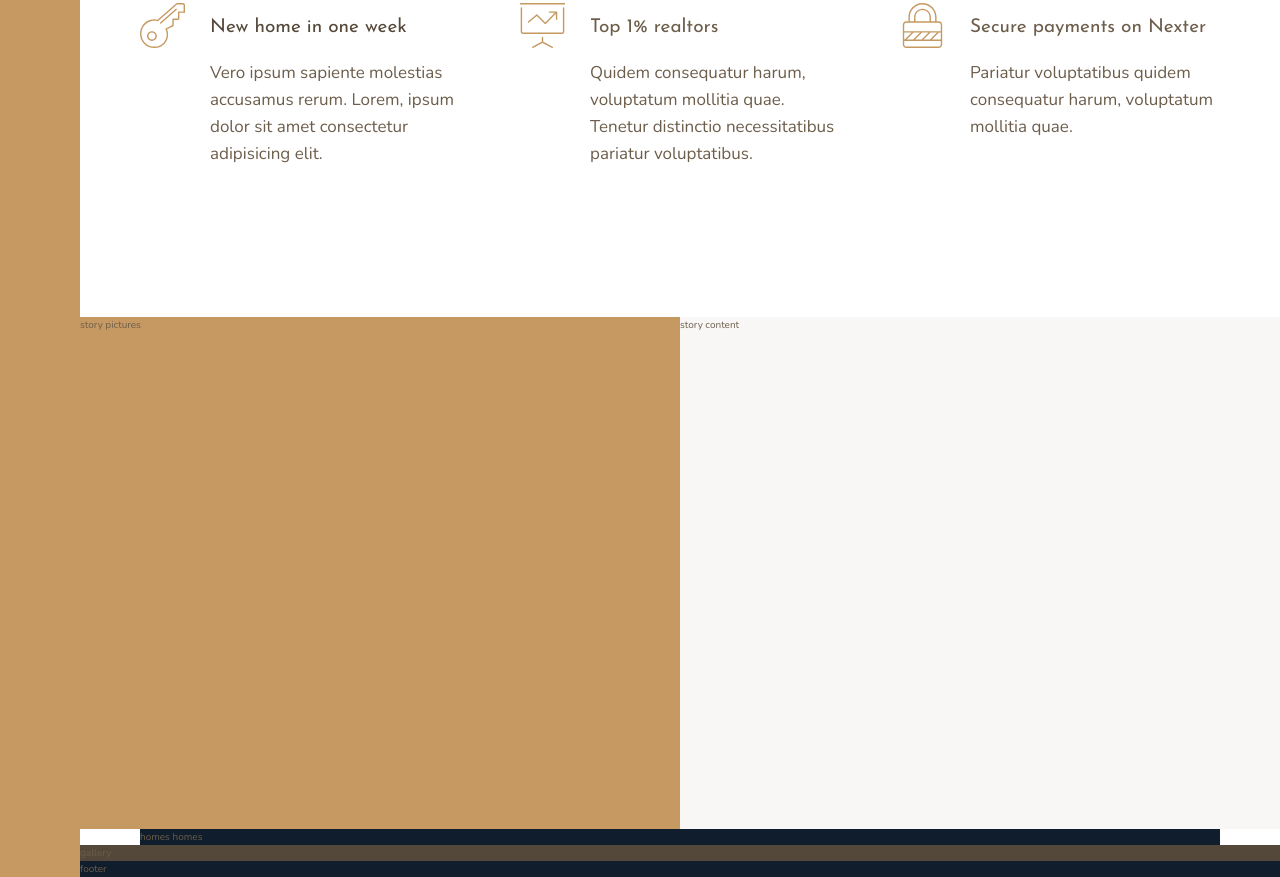
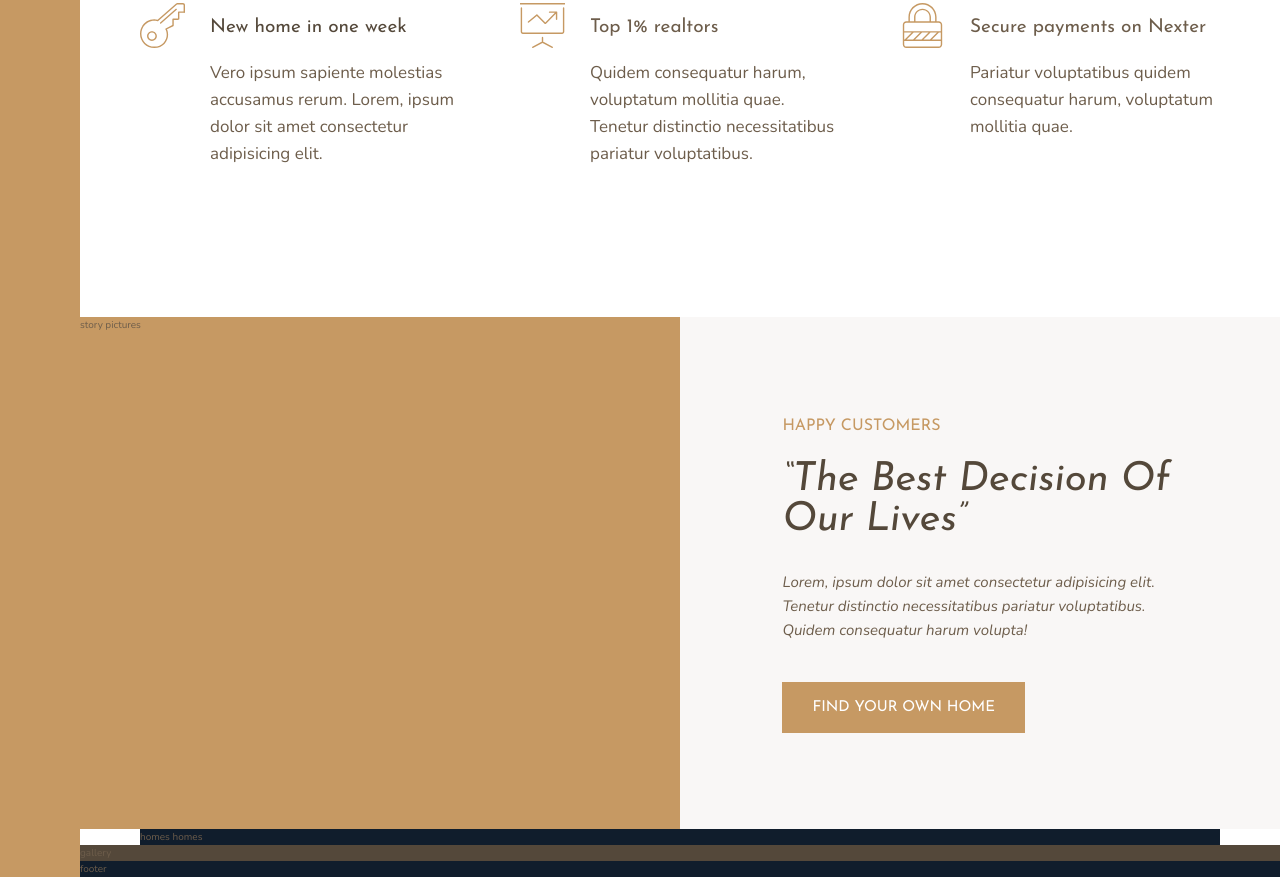
Before and after one commit to SZwerling/nexter, a website: page index.html in a window 1280 px wide. Shown: the part 991-1868 px from the top of the page. Drawn offline with nearby package versions, Linux system fonts and the light colour scheme.

Commit message:
layout for story content section

```diff
--- a/index.html
+++ b/index.html
@@ -1,23 +1,22 @@
 <!DOCTYPE html>
 <html lang="en">
    <head>
-        <meta charset="UTF-8">
-        <meta name="viewport" content="width=device-width, initial-scale=1.0">
-        <meta http-equiv="X-UA-Compatible" content="ie=edge">
+      <meta charset="UTF-8" />
+      <meta name="viewport" content="width=device-width, initial-scale=1.0" />
+      <meta http-equiv="X-UA-Compatible" content="ie=edge" />
 
-        <link href="https://fonts.googleapis.com/css?family=Josefin+Sans:300,400,400i|Nunito:300,300i" rel="stylesheet">
-        <link rel="stylesheet" href="css/style.css">
-        <link rel="shortcut icon" type="image/png" href="img/favicon.png">
+      <link
+         href="https://fonts.googleapis.com/css?family=Josefin+Sans:300,400,400i|Nunito:300,300i"
+         rel="stylesheet"
+      />
+      <link rel="stylesheet" href="css/style.css" />
+      <link rel="shortcut icon" type="image/png" href="img/favicon.png" />
 
       <title>nexter &mdash; your home, your freedom</title>
    </head>
    <body class="container">
-        <div class="sidebar">
-            SIDEBAR
-        </div>
-        <header class="header">
-            HEADER
-        </header>
+      <div class="sidebar">SIDEBAR</div>
+      <header class="header">HEADER</header>
       <div class="realtors">Top 3 Realtors</div>
       <section class="features">
          <div class="feature">
@@ -25,47 +24,75 @@
                <use xlink:href="img/sprite.svg#icon-global"></use>
             </svg>
             <h4 class="heading-4 heading-4--dark">World's best luxury homes</h4>
-                <p class="feature__text">Lorem, ipsum dolor sit amet consectetur adipisicing elit. Tenetur distinctio necessitatibus pariatur voluptatibus.</p>
+            <p class="feature__text">
+               Lorem, ipsum dolor sit amet consectetur adipisicing elit. Tenetur
+               distinctio necessitatibus pariatur voluptatibus.
+            </p>
          </div>
          <div class="feature">
             <svg class="feature__icon">
                <use xlink:href="img/sprite.svg#icon-trophy"></use>
             </svg>
             <h4 class="heading-4 heading-4--dark">Only the best properties</h4>
-                <p class="feature__text">Voluptatum mollitia quae. Vero ipsum sapiente molestias accusamus rerum sed a eligendi aut quia.</p>
+            <p class="feature__text">
+               Voluptatum mollitia quae. Vero ipsum sapiente molestias accusamus
+               rerum sed a eligendi aut quia.
+            </p>
          </div>
          <div class="feature">
             <svg class="feature__icon">
                <use xlink:href="img/sprite.svg#icon-map-pin"></use>
             </svg>
-                <h4 class="heading-4 heading-4--dark">All homes in best locations</h4>
-                <p class="feature__text">Tenetur distinctio necessitatibus pariatur voluptatibus quidem consequatur harum.</p>
+            <h4 class="heading-4 heading-4--dark">
+               All homes in best locations
+            </h4>
+            <p class="feature__text">
+               Tenetur distinctio necessitatibus pariatur voluptatibus quidem
+               consequatur harum.
+            </p>
          </div>
          <div class="feature">
             <svg class="feature__icon">
                <use xlink:href="img/sprite.svg#icon-key"></use>
             </svg>
             <h4 class="heading-4 heading-4--dark">New home in one week</h4>
-                <p class="feature__text">Vero ipsum sapiente molestias accusamus rerum. Lorem, ipsum dolor sit amet consectetur adipisicing elit.</p>
+            <p class="feature__text">
+               Vero ipsum sapiente molestias accusamus rerum. Lorem, ipsum dolor
+               sit amet consectetur adipisicing elit.
+            </p>
          </div>
          <div class="feature">
             <svg class="feature__icon">
                <use xlink:href="img/sprite.svg#icon-presentation"></use>
             </svg>
             <h4 class="heading-4">Top 1% realtors</h4>
-                <p class="feature__text">Quidem consequatur harum, voluptatum mollitia quae. Tenetur distinctio necessitatibus pariatur voluptatibus.</p>
+            <p class="feature__text">
+               Quidem consequatur harum, voluptatum mollitia quae. Tenetur
+               distinctio necessitatibus pariatur voluptatibus.
+            </p>
          </div>
          <div class="feature">
             <svg class="feature__icon">
                <use xlink:href="img/sprite.svg#icon-lock"></use>
             </svg>
             <h4 class="heading-4">Secure payments on Nexter</h4>
-                <p class="feature__text">Pariatur voluptatibus quidem consequatur harum, voluptatum mollitia quae.</p>
+            <p class="feature__text">
+               Pariatur voluptatibus quidem consequatur harum, voluptatum
+               mollitia quae.
+            </p>
          </div>
-
       </section>
       <div class="story__pictures">story pictures</div>
-        <div class="story__content">story content</div>
+      <div class="story__content">
+         <h3 class="heading-3 mb-sm">Happy Customers</h3>
+         <h2 class="heading-2 heading-2--dark mb-md">&ldquo;the best decision of our lives&rdquo;</h2>
+         <p class="story__text">
+            Lorem, ipsum dolor sit amet consectetur adipisicing elit. Tenetur
+            distinctio necessitatibus pariatur voluptatibus. Quidem consequatur
+            harum volupta!
+         </p>
+         <button class="btn">Find your own home</button>
+      </div>
       <section class="homes">homes homes</section>
       <section class="gallery">gallery</section>
       <footer class="footer">footer</footer>
--- a/sass/_story.scss
+++ b/sass/_story.scss
@@ -7,5 +7,20 @@
     &__content {
         background: $color-grey-light-1;
         grid-column: col-start 5 / full-end;
+        padding: 6rem 8vw;
+
+        // display: flex;
+        // flex-direction: column;
+        // justify-content: center;
+        // align-items: flex-start;
+        display: grid;
+        align-content: center;
+        justify-items: start;
+    }
+
+    &__text {
+        font-size: 1.5rem;
+        font-style: italic;
+        margin-bottom: 4rem;
     }
 }
--- a/sass/_typography.scss
+++ b/sass/_typography.scss
@@ -9,10 +9,21 @@
 
 .heading-2 {
     @extend %heading;
+    font-size: 4rem;
+    font-style: italic;
+    line-height: 1;
+    text-transform: capitalize;
+
+    &--light { color: $color-grey-light-1; }
+    &--dark { color: $color-grey-dark-1; }
+
 }
 
 .heading-3 {
     @extend %heading;
+    font-size: 1.6rem;
+    color: $color-primary;
+    text-transform: uppercase;
 }
 
 .heading-4 {
@@ -22,3 +33,26 @@
     &--light { color: $color-grey-light-1; }
     &--dark { color: $color-grey-dark-1; }
 }
+
+
+.btn {
+    background-color: $color-primary;
+    color: #fff;
+    border: none;
+    border-radius: 0;
+    font-family: $font-display;
+    font-size: 1.5rem;
+    text-transform: uppercase;
+    padding: 1.8rem 3rem;
+    cursor: pointer;
+    transition: .2s;
+
+    &:hover {
+        background-color: $color-primary-dark;
+    }
+}
+
+.mb-sm { margin-bottom: 2rem; }
+.mb-md { margin-bottom: 3rem; }
+.mb-lg { margin-bottom: 4rem; }
+.mb-hg { margin-bottom: 8rem; }
```
Also changed, not shown: css/style.css. Lines whose indentation alone changed are shown as unchanged.
